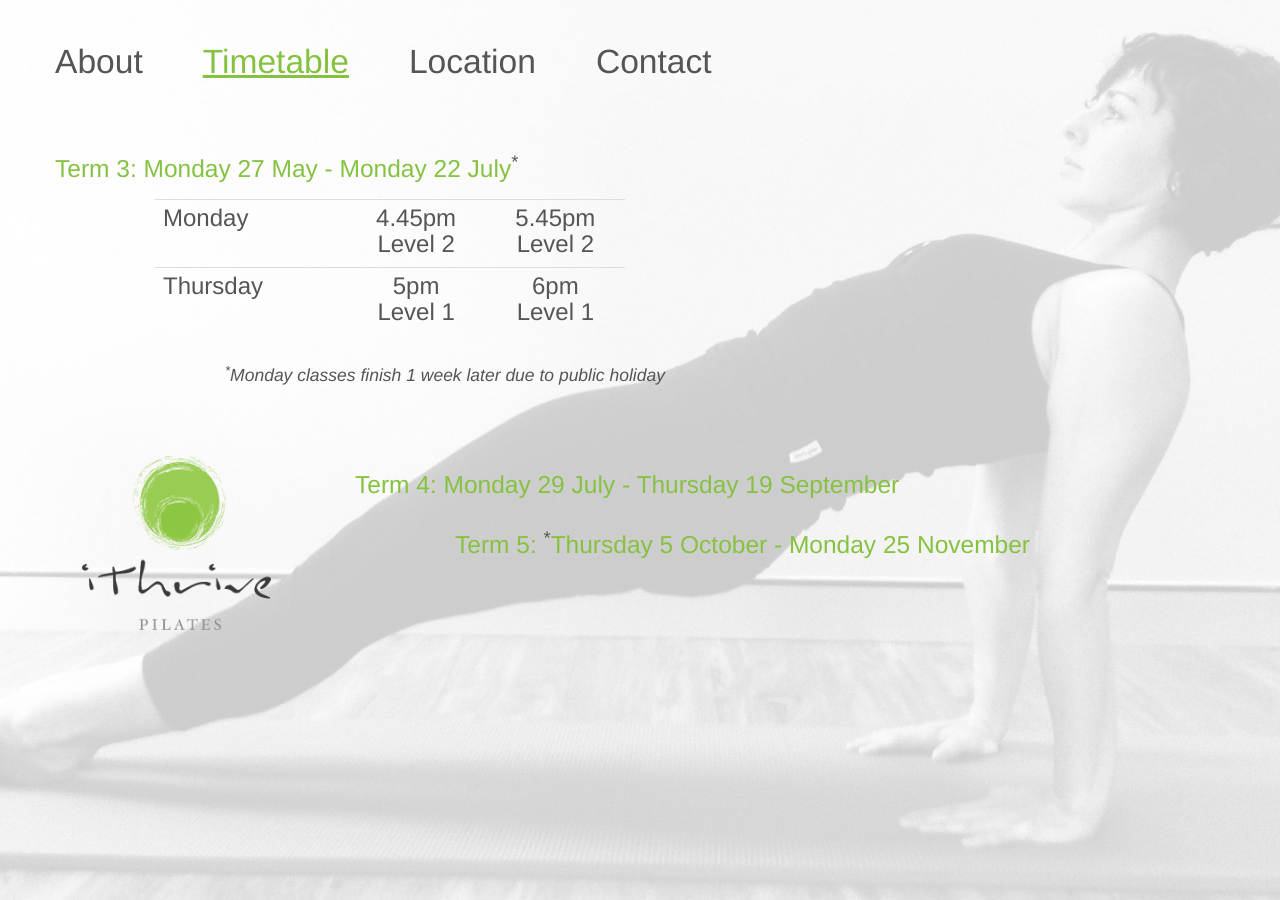
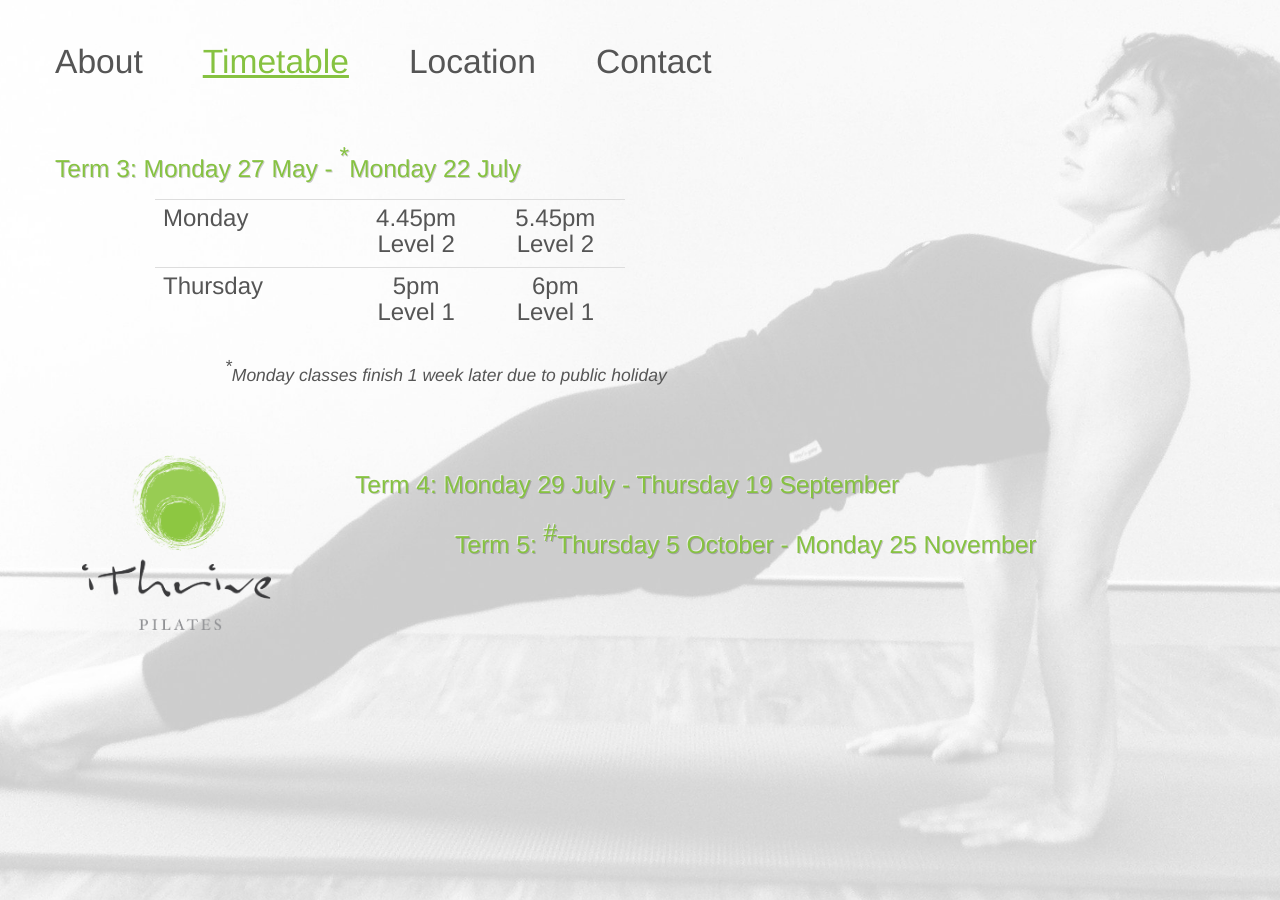
Before and after one commit to ithrive/ithrive.github.io-old, a Jekyll site: the page index.html, which Jekyll copies as it is, in a window 1280 px wide. Built offline with Jekyll 4.4.1, drawn with Linux system fonts in a browser that asks for light colours.

Commit message:
Rename the small circular images.
Due to the file extensions, they were not showing on the remote site.

```diff
--- a/css/main.css
+++ b/css/main.css
@@ -21,6 +21,10 @@
 	background-size: cover;
 }
 
+sup {
+	color: inherit !important;
+	font-size: inherit !important;
+}
 
 /* Play with me... */
 /*
@@ -86,6 +90,8 @@
 	font-weight: bolder;
 	color: rgb(134, 194, 65);
 	padding: 0.5em 0;
+	text-shadow: -1px -1px 0px rgba(255, 255, 255, 0.3), 1px 1px 0px rgba(0, 0, 0, 0.2)
+
 }
 
 .picture-circles {
@@ -100,9 +106,10 @@
 
 h3 {
 /* 	font-size: 60%;  */
-	font-weight: 200;
+	font-weight: 300;
 	color: rgb(134, 194, 65);
-}
+	text-shadow: -1px -1px 0px rgba(255, 255, 255, 0.6), 1px 1px 0px rgba(0, 0, 0, 0.2)
+	}
 
 h4 {
 	font-style: italic;
--- a/index.html
+++ b/index.html
@@ -62,7 +62,7 @@
 </div>
 
 
-<!-- This logo is shown when viewing the 'location' information. It is never visible on a table or phone (the 'about' logo is instead). -->
+<!-- This logo is shown when viewing the 'location' information. It is never visible on a tablet or phone (the 'about' logo is instead). -->
 <div class="container page page-location hidden-desktop hidden-phone hidden-tablet">
 	<div class="row">
 		<div class="span4 offset4">
@@ -74,13 +74,13 @@
 <div class="container page page-about">
 	<div class="row picture-circles">
 		<div class="span1">
-			<img src="./images/side_reach_2.jpg" alt="" class="img-circle">
+			<img src="./images/dot_side_reach.jpg" alt="" class="img-circle">
 		</div>
 		<div class="span1">
-			<img src="./images/head_shot.jpg" alt="" class="img-circle">
+			<img src="./images/dot_head_shot.jpg" alt="" class="img-circle">
 		</div>
 		<div class="span1">
-			<img src="./images/teaser.jpg" alt="" class="img-circle">
+			<img src="./images/dot_teaser.jpg" alt="" class="img-circle">
 		</div>
 	</div>
 </div>
@@ -88,10 +88,10 @@
 <div class="container page page-location hidden-desktop">
 	<div class="row picture-circles">
 		<div class="span1">
-			<img src="./images/head_shot.jpg" alt="" class="img-circle">
+			<img src="./images/dot_head_shot.jpg" alt="" class="img-circle">
 		</div>
 		<div class="span1">
-			<img src="./images/side_reach_2.jpg" alt="" class="img-circle">
+			<img src="./images/dot_side_reach.jpg" alt="" class="img-circle">
 		</div>
 	</div>
 </div>
@@ -116,7 +116,7 @@
 			</div>
  -->
 			<div class="span10">
-				<h3>Term 3: Monday 27 May  -  Monday 22 July<sup>*</sup><h3>
+				<h3>Term 3: Monday 27 May  -  <sup>*</sup>Monday 22 July<h3>
 			</div>
 		</div>
 		<div class="row">
@@ -159,7 +159,7 @@
 					<h3>Term 4: 	Monday 29 July - Thursday 19 September<h3>
 				</div>
 				<div class="span7 offset1">
-					<h3>Term 5: 	<sup>*</sup>Thursday 5 October - Monday 25 November<h3>
+					<h3>Term 5: 	<sup>#</sup>Thursday 5 October - Monday 25 November<h3>
 				</div>
 			</div>
 		</div>
```
Also changed, not shown: images/dot_head_shot.jpg (renamed from images/head_shot.jpg), images/dot_side_reach.jpg (renamed from images/side_reach_2.JPG), images/dot_teaser.jpg (renamed from images/teaser.JPG).
